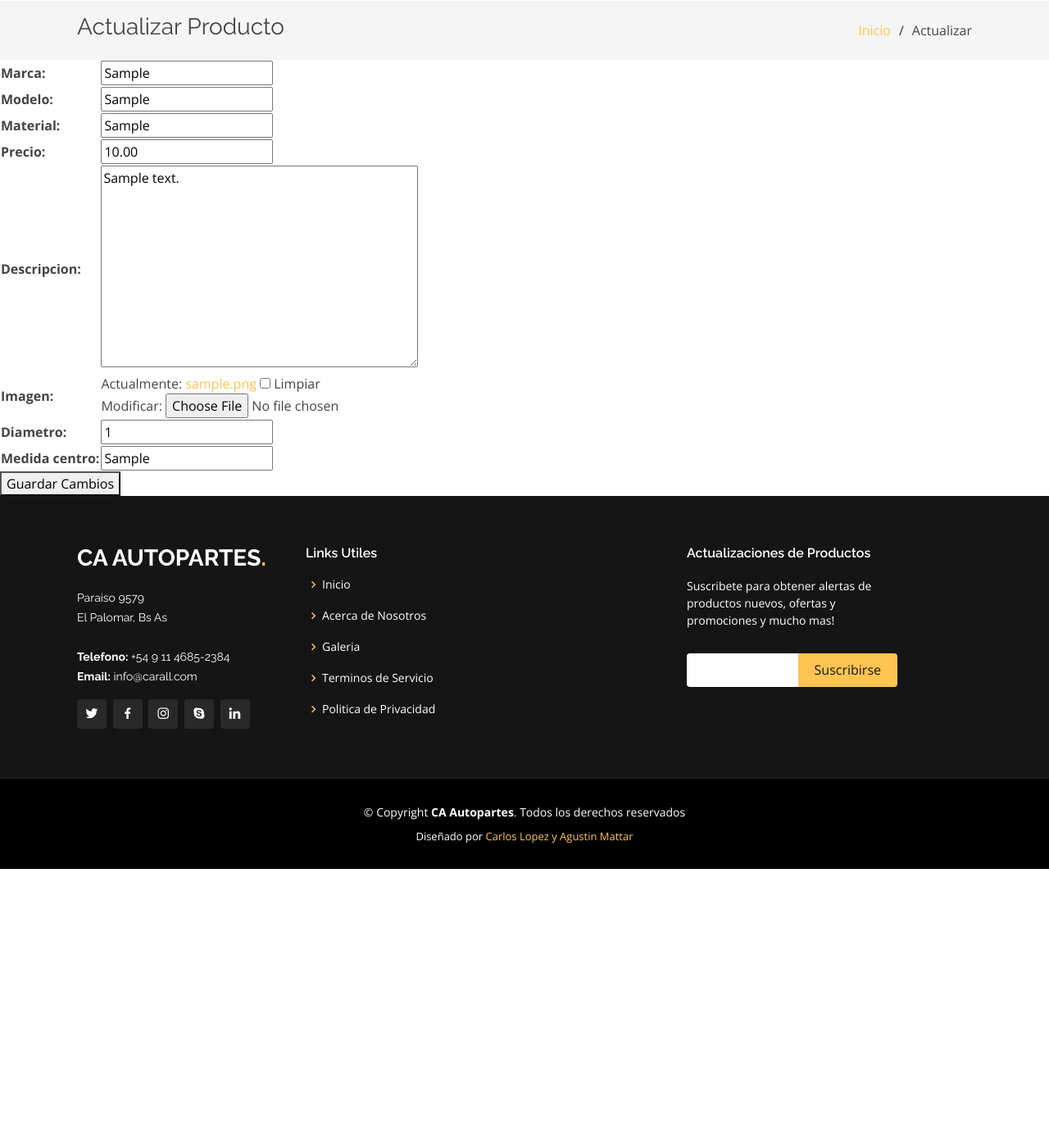
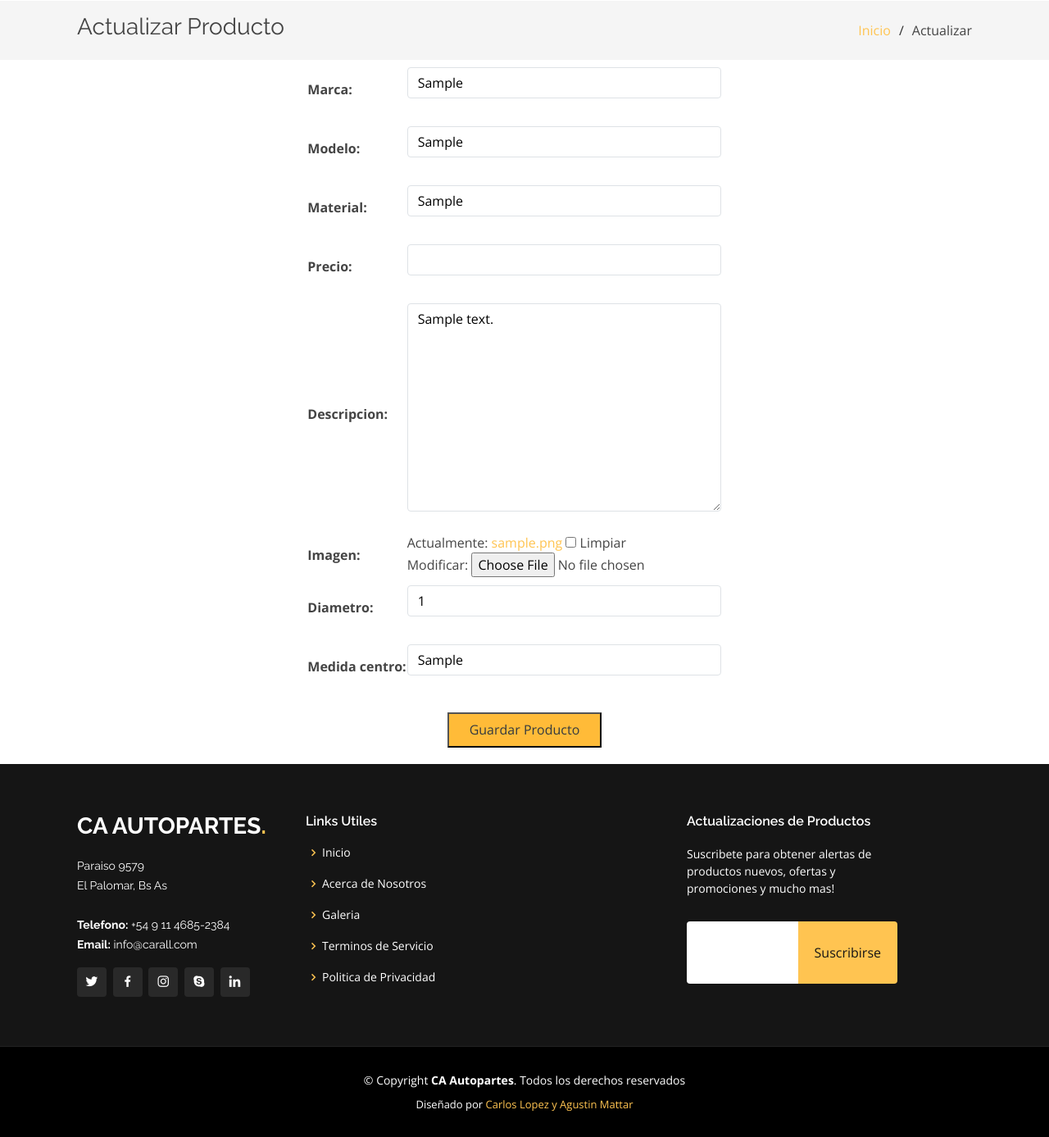
Before and after one commit to Charlyy20/ProyectoFinal_CarlosLopez_AgustinMattar, a Django app: page /products/update_llanta/1/ in a window 1280 px wide. Shown: the part 73-1460 px from the top of the page at 82% size. Before the commit the page ends 1133 px from the top, so only its background shows below. Run offline with Django 5.2, Linux system fonts and the light colour scheme; a user stored in the database is signed in; tables that the repository leaves empty hold one stand-in row (values such as "Sample post"); some libraries are stand-ins or nearby versions.

Commit message:
Cambios menores de CSS

```diff
--- a/project/products/templates/products/create.html
+++ b/project/products/templates/products/create.html
@@ -1,4 +1,3 @@
-<!-- templates/products/create.html -->
 {% extends 'core/inner-page.html' %}
 {% load static %}
 
@@ -23,7 +22,6 @@
     </section><!-- End Breadcrumbs -->
 
     <div style="display: flex; justify-content: center;">
-        <div>
         <form action="" method="post" enctype="multipart/form-data">
             {% csrf_token %}
             <table>
@@ -43,10 +41,9 @@
                 {% endfor %}
             </table>
             <div style="text-align: center; padding: 20px 0px;">
-                    <button type="submit" class="boton-more-details" style="text-align: center;">Guardar Producto</button>
+                <button type="submit" class="boton-more-details">Guardar Producto</button>
             </div>
         </form>
-        </div>
     </div>
 </main><!-- End #main -->
 
--- a/project/products/templates/products/update.html
+++ b/project/products/templates/products/update.html
@@ -21,17 +21,48 @@
         </div>
     </section><!-- End Breadcrumbs -->
 
-    <div class="col-lg-6 mt-5 mt-lg-0">
-        <form action="" method="post">
+    <div style="display: flex; justify-content: center;">
+        <form action="" method="post" enctype="multipart/form-data">
             {% csrf_token %}
             <table>
-                {{ form.as_table }}
+                {% for field in form %}
+                <tr>
+                    <td style="padding: 10px 0px;"><strong>{{ field.label_tag }}</strong></td>
+                    <td>
+                        {% if field.field.widget.input_type != 'hidden' %}
+                        {% if field.field.widget.input_type == 'number' %}
+                            <input type="number" step="any" name="{{ field.name }}" value="{{ field.value|default_if_none:'' }}" class="decimal-field">
+                        {% else %}
+                            {{ field }}
+                        {% endif %}
+                    {% endif %}
+                        </td>
+                </tr>
+                {% endfor %}
             </table>
-            <button type="submit">Guardar Cambios</button>
+            <div style="text-align: center; padding: 20px 0px;">
+                <button type="submit" class="boton-more-details">Guardar Producto</button>
+            </div>
         </form>
     </div>
 </main><!-- End #main -->
 
 <script src="{% static 'core/assets/js/main.js' %}"></script>
 
+<style>
+    input[type="text"], input[type="email"], input[type="password"], textarea, .decimal-field {
+        font-size: 1rem;
+        box-shadow: none;
+        border-radius: 4px;
+        display: block;
+        width: calc(100% - 1.5rem);
+        margin-top: 0.5rem;
+        margin-bottom: 1.5rem;
+        padding: .375rem .75rem;
+        border: var(--bs-border-width) solid var(--bs-border-color);
+        transition: border-color .15s ease-in-out, box-shadow .15s ease-in-out;
+    }
+
+</style>
+
 {% endblock content %}
```
Also changed, not shown: project/db.sqlite3. Lines whose indentation alone changed are shown as unchanged.
